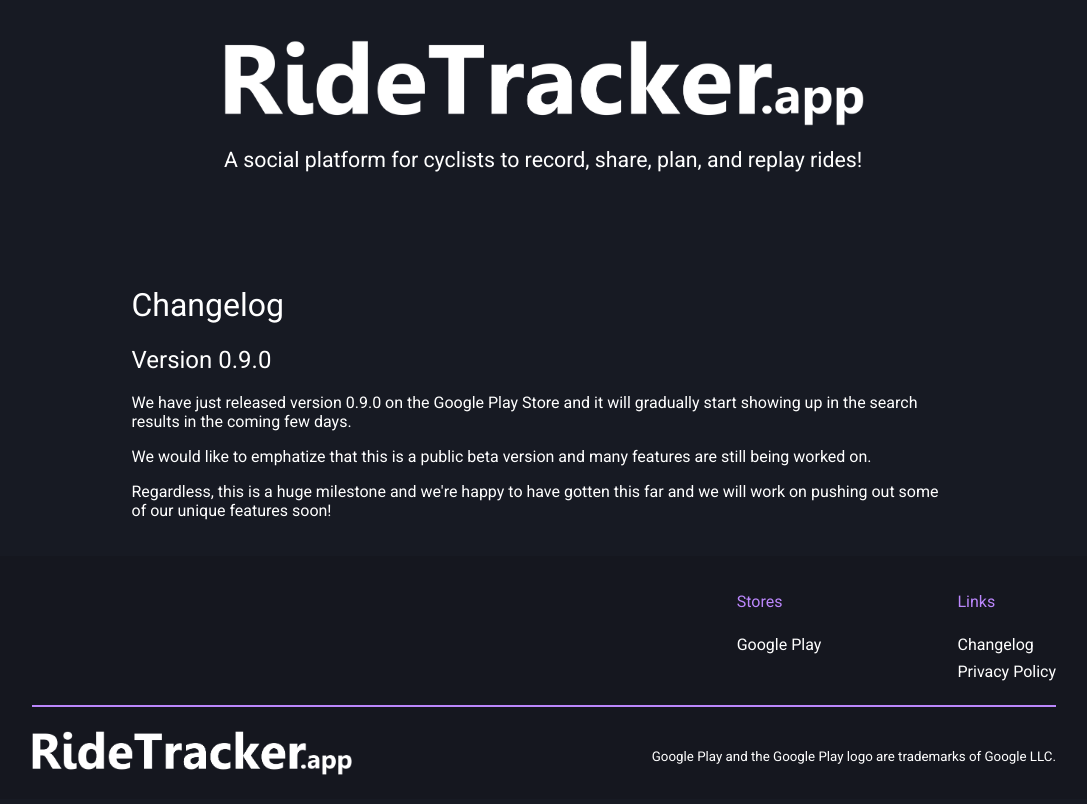
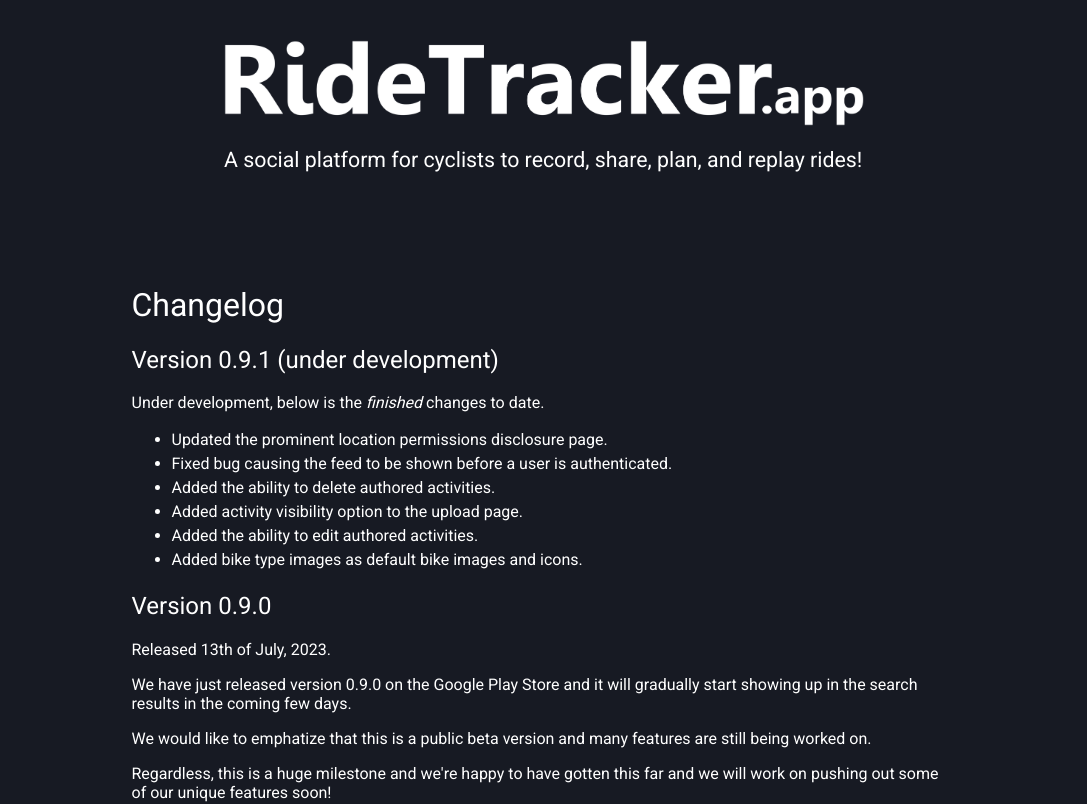
Before and after one commit to RideTracker/RideTrackerPages, a React (Create React App) app: page /changelog in a window 1280 px wide. Shown: the top 804 px of the page, without its empty margins (96-1183 px from the left). Built offline with nearby package versions, Linux system fonts and the light colour scheme.

Commit message:
Added version 0.9.1 development changelog

```diff
--- a/src/app/changelog.tsx
+++ b/src/app/changelog.tsx
@@ -20,8 +20,25 @@
                 <Container width={0.75}>
                     <h1>Changelog</h1>
 
-                    <div id="introduction">
-                        <h2>Version 0.9.0</h2>
+                    <div id="version-0.9.1">
+                        <a href="#version-0.9.1"><h2>Version 0.9.1 (under development)</h2></a>
+
+                        <p>Under development, below is the <i>finished</i> changes to date.</p>
+
+                        <ul>
+                            <li>Updated the prominent location permissions disclosure page.</li>
+                            <li>Fixed bug causing the feed to be shown before a user is authenticated.</li>
+                            <li>Added the ability to delete authored activities.</li>
+                            <li>Added activity visibility option to the upload page.</li>
+                            <li>Added the ability to edit authored activities.</li>
+                            <li>Added bike type images as default bike images and icons.</li>
+                        </ul>
+                    </div>
+
+                    <div id="version-0.9.0">
+                        <a href="#version-0.9.0"><h2>Version 0.9.0</h2></a>
+
+                        <p>Released 13th of July, 2023.</p>
 
                         <p>We have just released version 0.9.0 on the Google Play Store and it will gradually start showing up in the search results in the coming few days.</p>
 
--- a/src/index.css
+++ b/src/index.css
@@ -49,6 +49,10 @@
     text-decoration: none;
 }
 
+li {
+    line-height: 1.5em;
+}
+
 a:hover {
     text-decoration: underline;
 }
```
